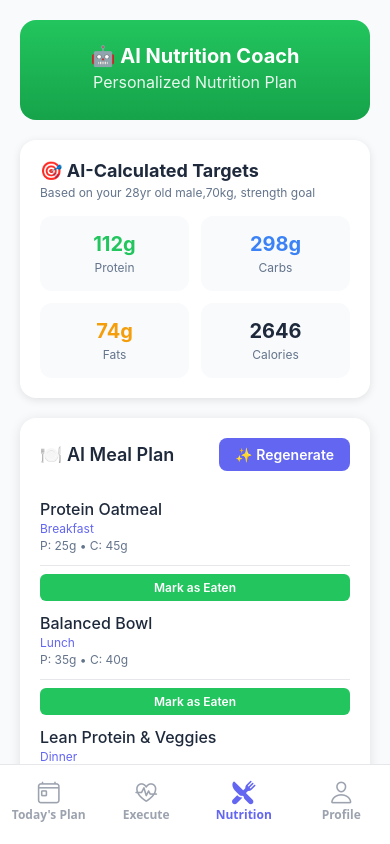
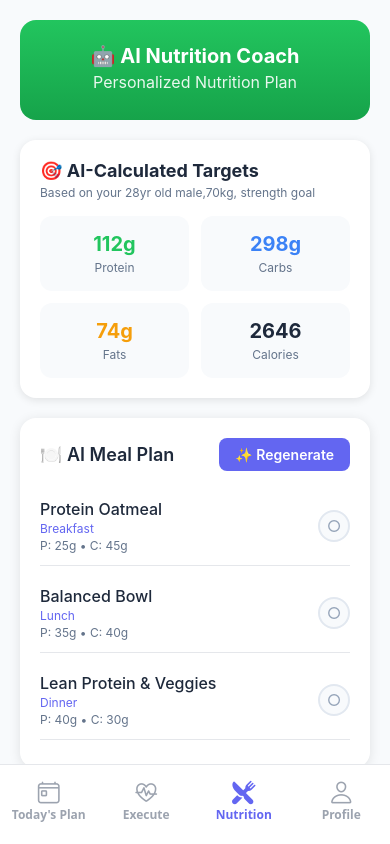
Before and after one commit to TedTes/trakfit, a React Native app: screen /Nutrition in a window 390 px wide. Built offline with nearby package versions, Linux system fonts and the light colour scheme.

Commit message:
add meal completion ui

```diff
--- a/src/screens/DietScreen.js
+++ b/src/screens/DietScreen.js
@@ -18,17 +18,26 @@ export default function DietScreen() {
   const [nutritionPlan, setNutritionPlan] = useState(null);
   const [isGenerating, setIsGenerating] = useState(false);
   const { logMeal, markMealAsEaten } = useLogStore();
-
+  const [completedMeals, setCompletedMeals] = useState({});
 
   useEffect(() => {
     generateAINutritionPlan();
   }, []);
 
-  const handleMarkMealAsEaten = (mealIndex, meal, portionMultiplier = 1) => {
-    // Log the meal to logStore with actual macro data
-    markMealAsEaten(mealIndex, portionMultiplier);
+  const toggleMealCompletion = (mealIndex, meal) => {
+    const isCompleted = !completedMeals[mealIndex];
 
-    console.log(`Meal marked as eaten: ${meal.name} (${portionMultiplier}x portion)`);
+    // Update local state
+    setCompletedMeals(prev => ({
+      ...prev,
+      [mealIndex]: isCompleted
+    }));
+
+    if (isCompleted) {
+      // Log the meal to logStore when marked as eaten
+      markMealAsEaten(mealIndex, 1);
+      console.log(`Meal completed: ${meal.name}`);
+    }
   };
 
   const generateAINutritionPlan = async () => {
@@ -148,36 +157,40 @@ export default function DietScreen() {
             </TouchableOpacity>
           </View>
 
-          {nutritionPlan.meals?.map((meal, index) => (
-            <>
+          {nutritionPlan.meals?.map((meal, index) => {
+  const isCompleted = completedMeals[index] || false;
+
+  return (
+    <View key={index} style={styles.mealItemContainer}>
       <TouchableOpacity
-              key={index}
         style={styles.mealItem}
         onPress={() => Alert.alert(
           meal.name,
           `${meal.type.charAt(0).toUpperCase() + meal.type.slice(1)}\n\n` +
-                `Protein: ${meal.protein}g\nCarbs: ${meal.carbs}g\nFats: ${meal.fats || 'N/A'}g\n\n`
-
+          `Protein: ${meal.protein}g\nCarbs: ${meal.carbs}g\nFats: ${meal.fats || 'N/A'}g`
         )}
       >
-              <View>
+        <View style={styles.mealInfo}>
           <Text style={styles.mealName}>{meal.name}</Text>
           <Text style={styles.mealType}>{meal.type}</Text>
           <Text style={styles.mealMacros}>
             P: {meal.protein}g • C: {meal.carbs}g
           </Text>
         </View>
+
+        {/* NEW: Completion Checkbox */}
+        <TouchableOpacity
+          style={[styles.checkbox, isCompleted && styles.checkboxCompleted]}
+          onPress={() => toggleMealCompletion(index, meal)}
+        >
+          <Text style={[styles.checkboxText, isCompleted && styles.checkboxTextCompleted]}>
+            {isCompleted ? '✅' : '○'}
+          </Text>
         </TouchableOpacity>
-            <TouchableOpacity
-  style={styles.markEatenButton}
-  onPress={() => handleMarkMealAsEaten(index, meal, 1)}
->
-  <Text style={styles.markEatenText}>Mark as Eaten</Text>
       </TouchableOpacity>
-            </>
-
-
-          ))}
+    </View>
+  );
+})}
 
         </View>
       </ScrollView>
@@ -344,5 +357,34 @@ const styles = StyleSheet.create({
     fontSize: 12,
     fontWeight: '600',
     textAlign: 'center',
-  }
+  },
+  mealItemContainer: {
+    marginBottom: 8,
+  },
+  mealInfo: {
+    flex: 1,
+  },
+  checkbox: {
+    width: 32,
+    height: 32,
+    borderRadius: 16,
+    backgroundColor: '#f8fafc',
+    borderWidth: 2,
+    borderColor: '#e2e8f0',
+    justifyContent: 'center',
+    alignItems: 'center',
+    marginLeft: 12,
+  },
+  checkboxCompleted: {
+    backgroundColor: '#f0f9ff',
+    borderColor: '#22c55e',
+  },
+  checkboxText: {
+    fontSize: 16,
+    color: '#94a3b8',
+  },
+  checkboxTextCompleted: {
+    fontSize: 16,
+    color: '#22c55e',
+  },
 });
```
Lines whose indentation alone changed are shown as unchanged.
